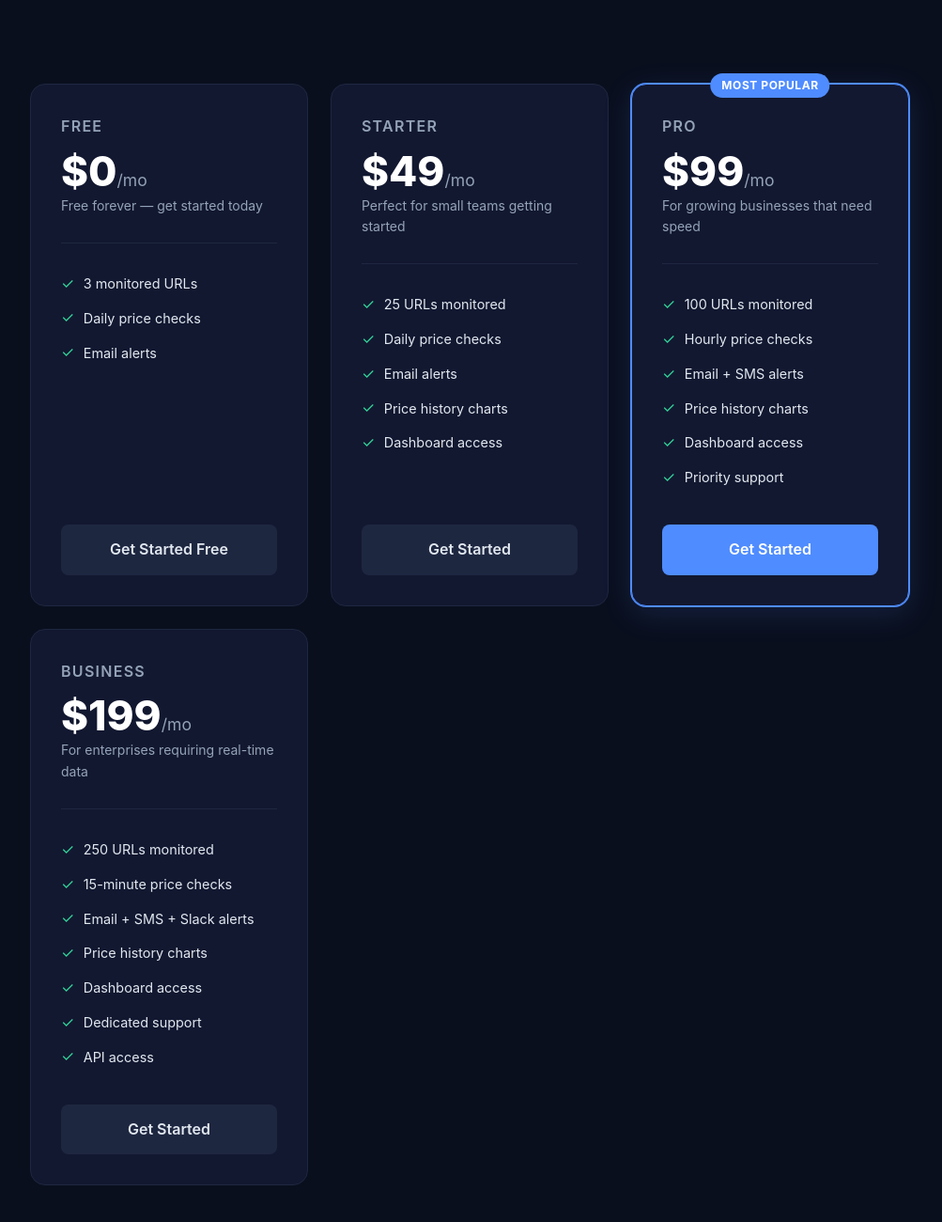
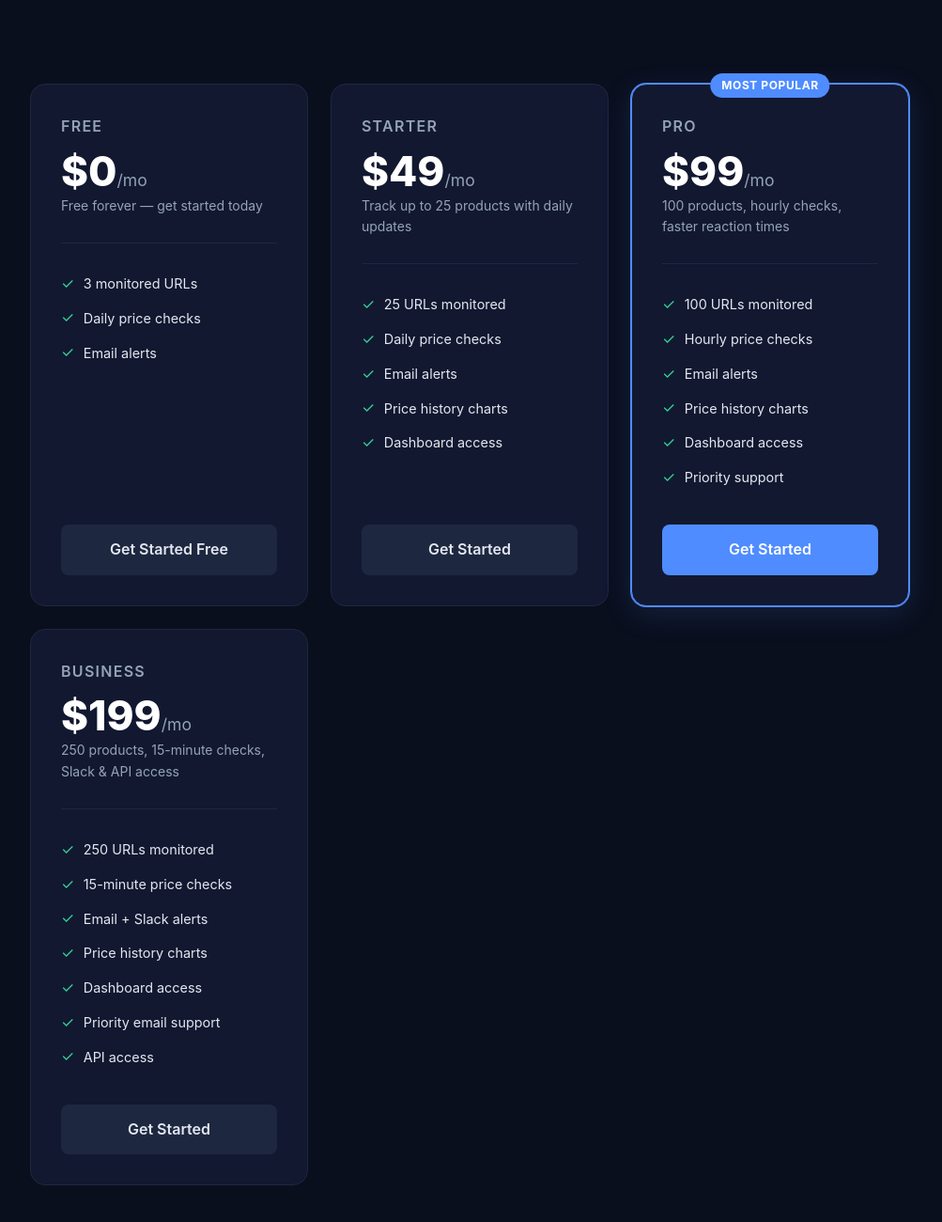
Before and after one commit to PriceWatchHQ/pricewatchhq, a website: page public/pricing.html in a window 1280 px wide. Shown: the part 302-1602 px from the top of the page at 94% size, without its empty margins (140-1143 px from the left). Drawn offline with Linux system fonts and the light colour scheme; no server answers.

Commit message:
fix: update plan descriptions to match actual features (drop SMS, accurate taglines)

```diff
--- a/public/pricing.html
+++ b/public/pricing.html
@@ -307,7 +307,7 @@
   <div class="plan-card">
     <div class="plan-name">Starter</div>
     <div class="plan-price">$49<span>/mo</span></div>
-    <div class="plan-tagline">Perfect for small teams getting started</div>
+    <div class="plan-tagline">Track up to 25 products with daily updates</div>
     <hr class="plan-divider">
     <ul class="plan-features">
       <li><span class="check">✓</span> 25 URLs monitored</li>
@@ -324,12 +324,12 @@
     <div class="popular-badge">Most Popular</div>
     <div class="plan-name">Pro</div>
     <div class="plan-price">$99<span>/mo</span></div>
-    <div class="plan-tagline">For growing businesses that need speed</div>
+    <div class="plan-tagline">100 products, hourly checks, faster reaction times</div>
     <hr class="plan-divider">
     <ul class="plan-features">
       <li><span class="check">✓</span> 100 URLs monitored</li>
       <li><span class="check">✓</span> Hourly price checks</li>
-      <li><span class="check">✓</span> Email + SMS alerts</li>
+      <li><span class="check">✓</span> Email alerts</li>
       <li><span class="check">✓</span> Price history charts</li>
       <li><span class="check">✓</span> Dashboard access</li>
       <li><span class="check">✓</span> Priority support</li>
@@ -341,15 +341,15 @@
   <div class="plan-card">
     <div class="plan-name">Business</div>
     <div class="plan-price">$199<span>/mo</span></div>
-    <div class="plan-tagline">For enterprises requiring real-time data</div>
+    <div class="plan-tagline">250 products, 15-minute checks, Slack &amp; API access</div>
     <hr class="plan-divider">
     <ul class="plan-features">
       <li><span class="check">✓</span> 250 URLs monitored</li>
       <li><span class="check">✓</span> 15-minute price checks</li>
-      <li><span class="check">✓</span> Email + SMS + Slack alerts</li>
+      <li><span class="check">✓</span> Email + Slack alerts</li>
       <li><span class="check">✓</span> Price history charts</li>
       <li><span class="check">✓</span> Dashboard access</li>
-      <li><span class="check">✓</span> Dedicated support</li>
+      <li><span class="check">✓</span> Priority email support</li>
       <li><span class="check">✓</span> API access</li>
     </ul>
     <a href="https://pricewatchhq-production.up.railway.app/go/checkout?plan=business" class="btn-plan" style="text-decoration:none;display:block;text-align:center;">Get Started</a>
```
Also changed, not shown: public/index.html (+3 -3 lines).
